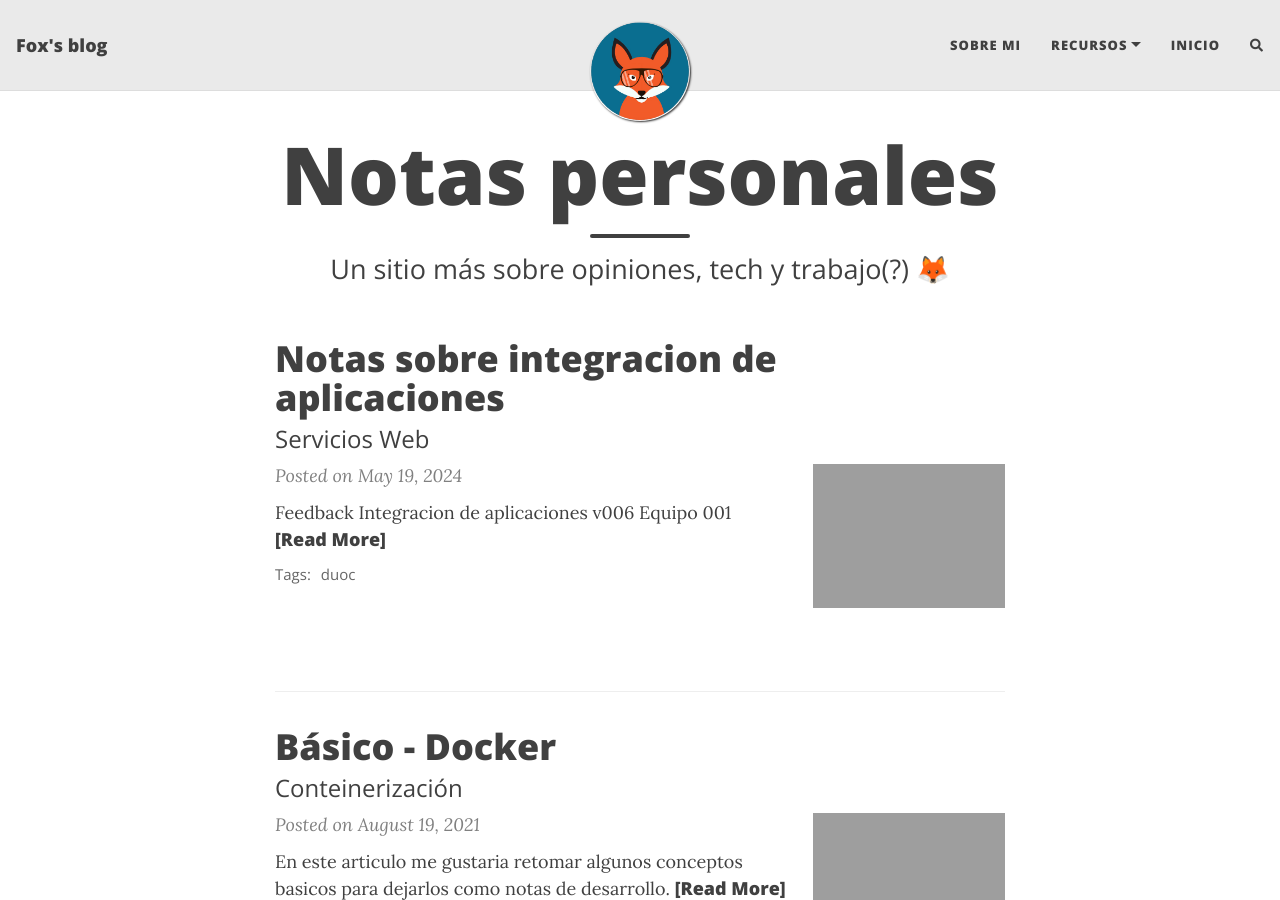
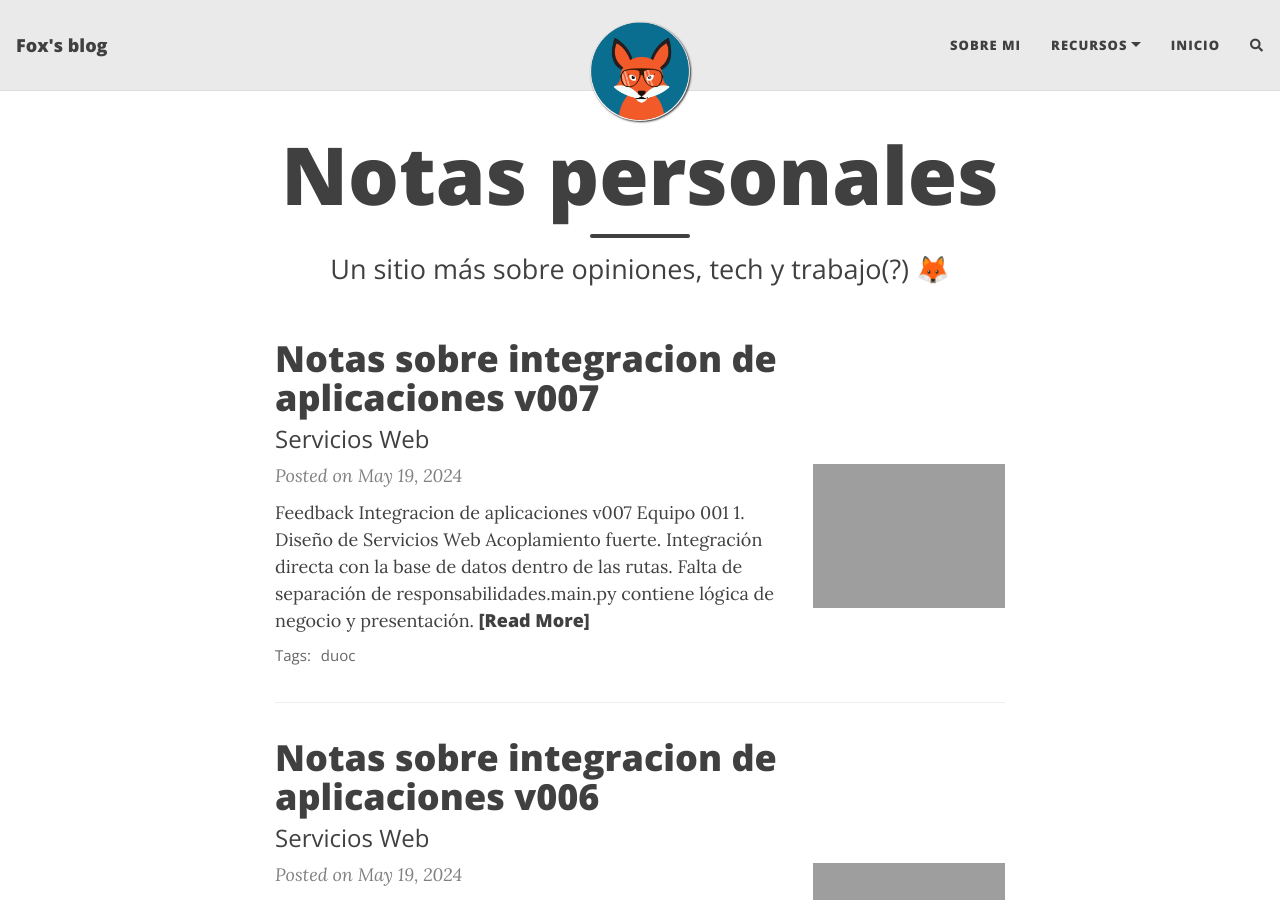
Before and after one commit to KariVillagran/karivillagran.github.io, a Jekyll site: the page built from index.html, in a window 1280 px wide and 900 px high. Built offline with Jekyll 4.4.1, drawn with Linux system fonts in a browser that asks for light colours; nearby versions of some CDN libraries; the list of posts is cut into pages by our own code; comment, search, counter and statistics services are not loaded; some of the changed lines change nothing that is shown.

Commit message:
publish v007 notes

````diff
--- a/_posts/2024-05-19-notes-v006.md
+++ b/_posts/2024-05-19-notes-v006.md
@@ -1,6 +1,6 @@
 ---
 layout: post
-title: Notas sobre integracion de aplicaciones
+title: Notas sobre integracion de aplicaciones v006
 subtitle: Servicios Web
 cover-img: /assets/img/path.jpeg
 thumbnail-img: /assets/img/thumb.jpeg
@@ -389,3 +389,7 @@ def get_db():
     finally:
         db.close()
 ```
+
+
+# Link de interes
+* [Catálogo de Patrones de Diseño - Refactoring Guru](https://refactoring.guru/es/design-patterns/catalog)
--- /dev/null
+++ b/_posts/2024-05-19-notes-v007.md
@@ -0,0 +1,378 @@
+---
+layout: post
+title: Notas sobre integracion de aplicaciones v007
+subtitle: Servicios Web
+cover-img: /assets/img/path.jpeg
+thumbnail-img: /assets/img/thumb.jpeg
+share-img: /assets/img/path.jpeg
+tags: [duoc]
+---
+# Feedback Integracion de aplicaciones v007
+# Equipo 001
+## 1. Diseño de Servicios Web
+- Acoplamiento fuerte. Integración directa con la base de datos dentro de las rutas.
+- Falta de separación de responsabilidades.`main.py` contiene lógica de negocio y presentación.
+
+## 2. Buenas Prácticas de Código
+- Código repetido. Código duplicado para ciertas operaciones.
+- Antipatrón: Nombres de variables no descriptivos. Nombres de variables y funciones poco claros.
+
+## 3. Patrones de Diseño
+- Singleton mal implementado. Implementación incorrecta del patrón Singleton.
+- Uso inapropiado de patrones. Aplicación de patrones sin entender su propósito.
+
+## 4. Seguridad
+- Información sensible en el código. Credenciales codificadas directamente en el código.
+- Falta de validación y sanitización de datos. Ausencia de mecanismos claros para validar y sanitizar entradas.
+
+## 5. Manejo de Errores
+- Manejo de errores genérico. Captura de excepciones generales sin diferenciación.
+- Falta de logs. Ausencia de registros detallados de errores.
+
+### 6. Base de Datos
+- No Normalización
+
+## 7. Alcance
+- Cantidad de servicios insuficiente. No se desarrollaron suficientes servicios para analizar el uso de patrones a nivel de base de datos.
+
+## 8.Similud
+- Fork del equipo 2
+
+# Equipo 002
+## 1. Diseño de Servicios Web
+- API sin Versionado
+- Paginacion, filtros
+
+## 2. Buenas Prácticas de Código
+- Código Espagueti
+- Hardcoding de Valores
+
+## 3. Patrones de Diseño
+- Singleton mal implementado
+- Uso incorrecto de DAO
+- God Object. Clase main tiene toda la responsabilidad
+
+## 4. Seguridad
+- Exposición de Datos Sensibles
+- Falta de Validación de Entradas
+
+## 5. Manejo de Errores
+- Captura de Excepciones Genéricas
+- No Loguear Errores
+- Ignorar Excepciones
+
+## 6. Base de Datos
+- No Normalización
+
+## 7. Alcance
+- Cantidad de servicios insuficiente: No se desarrollaron suficientes servicios para analizar el uso de patrones a nivel de base de datos.
+
+## 8.Similud
+- Fork del equipo 1
+
+# Equipo 003
+## 1. Diseño de Servicios Web
+- API sin versionado: No se observa una estructura de versionado en las rutas de la API, lo cual puede causar problemas de compatibilidad en futuras actualizaciones.
+- Endpoints monolíticos: Algunos endpoints manejan múltiples responsabilidades, dificultando el mantenimiento y la escalabilidad.
+
+## 2. Buenas Prácticas de Código
+- Hardcoding de valores: Existen valores hardcodeados en lugar de utilizar variables de entorno, afectando la flexibilidad y seguridad del código.
+
+## 3. Patrones de Diseño
+- Falta de separación de capas: La lógica de negocio y la lógica de acceso a datos no están claramente separadas, violando el principio de separación de responsabilidad.
+- No uso de interfaces: La falta de interfaces y abstracciones limita la flexibilidad y la capacidad de extender o modificar el sistema.
+- Acoplamiento fuerte: Existe un acoplamiento fuerte entre componentes, dificultando la reutilización de código y la realización de pruebas unitarias.
+
+## 4. Seguridad
+- Manejo inadecuado de JWT: En `user_jwt.py`, el manejo de tokens JWT podría mejorarse implementando mejores prácticas de seguridad, como la rotación de claves y la verificación de expiración. Solo se valida que el token pueda ser decode, pero no si ya expiro.
+- Exposición de información sensible: No se observa un adecuado manejo de variables de entorno para proteger información sensible.
+- Falta de validación de entrada: Falta de validaciones robustas en las entradas del usuario, abriendo vulnerabilidades a ataques como SQL Injection o XSS.
+
+## 5. Manejo de Errores
+- Falta de manejo centralizado de errores: No se implementa un middleware o mecanismo centralizado para el manejo de errores, llevando a respuestas inconsistentes y dificultando el mantenimiento.
+- Mensajes de error poco informativos: Los mensajes de error devueltos al cliente no son lo suficientemente descriptivos para permitir una rápida resolución de problemas.
+- No uso de logs estructurados: La falta de un sistema de logging estructurado dificulta la monitorización y el diagnóstico de problemas en producción.
+
+## 6. Base de Datos
+- Consultas en el código: Las consultas SQL se encuentran embebidas directamente en el código en lugar de usar un ORM o abstracción de datos.
+- No uso de migraciones: No se observan scripts o herramientas para la gestión de migraciones de la base de datos, complicando el mantenimiento y la evolución del esquema.
+- Falta de índices: No hay indicios de que se utilicen índices en la base de datos, afectando el rendimiento de las consultas a gran escala.
+
+
+# Equipo 004
+## 1. Diseño de Servicios Web
+- Endpoints no RESTful: Algunos endpoints no siguen las convenciones REST, dificultando la comprensión y mantenimiento.
+- Falta de versionado: No se implementa versionado en la API, lo que puede causar problemas de compatibilidad futura.
+
+## 2. Buenas Prácticas de Código
+- Código duplicado: Existe duplicación de lógica en varias rutas, lo que dificulta el mantenimiento.
+- Nombres de variables poco claros: Uso de nombres de variables no descriptivos, dificultando la legibilidad.
+- Hardcoding de valores: Existen valores hardcodeados en lugar de utilizar variables de entorno, afectando la flexibilidad y seguridad del código.
+
+## 3. Patrones de Diseño
+- Lógica de negocio en controladores: Se coloca demasiada lógica en los controladores en lugar de separarla en servicios.
+- Acoplamiento fuerte: Dependencias entre módulos sin interfaces claras, lo que aumenta el acoplamiento.
+- Implementacion de algun patron. Ej: MVC con responsabilidades claras
+
+## 4. Seguridad
+- Validación insuficiente: Falta de validación adecuada en las entradas del usuario.
+- Gestión de sesiones: Uso de sesiones sin medidas adecuadas para evitar hijacking.
+- Sin ORM: Posibilidad de SQL injection
+
+## 5. Manejo de Errores
+- Errores genéricos: Retorno de errores genéricos sin información adecuada para el cliente.
+- Falta de logging: Insuficiente registro de errores para diagnósticos.
+- Propagación de excepciones: Propagación de excepciones sin manejadores adecuados.
+
+## 6. Base de Datos
+- Consultas no optimizadas: Consultas a la base de datos no optimizadas, lo que puede afectar el rendimiento.
+- Falta de índices: No se utilizan índices en tablas, lo que puede ralentizar las consultas.
+- Estructura de base de datos rígida: Diseño de base de datos que no permite cambios o expansiones fáciles.
+- Falta implementacion de un ORM
+
+# Equipo 005
+## 1. Diseño de Servicios Web
+- Acoplamiento fuerte: Los servicios están altamente interdependientes.
+- Uso incorrecto de HTTP: No se siguen las convenciones RESTful. Ej. ordenes/index app get/productos no tiene codigo status.
+- Implementacion de algun patron. Ej: MVC con responsabilidades claras
+
+## 2. Buenas Prácticas de Código
+- Código repetitivo: Existe código duplicado en varias partes.
+- Nombres de variables no descriptivos: Nombres de variables poco claros.
+
+## 3. Patrones de Diseño
+- Singleton mal implementado: Problemas con el estado compartido.
+- God Object: Objetos que manejan demasiadas responsabilidades.
+- Implementacion de algun patron. Ej: MVC con responsabilidades claras
+
+## 4. Seguridad
+- Falta de validación de entradas: Riesgo de inyecciones SQL o XSS.
+- Información sensible en el código: Inclusión de credenciales en el código fuente.
+- Uso de versiones desactualizadas de librerías: Librerías obsoletas con vulnerabilidades.
+
+## 5. Manejo de Errores
+- Exceptions silenciosas: Capturar excepciones sin manejarlas adecuadamente.
+- Información de errores no específica: Mensajes de error poco útiles.
+- Dependencia de excepciones para el control de flujo: Uso excesivo de excepciones para el flujo normal.
+
+## 6. Base de Datos
+- N+1 Queries: Múltiples consultas en lugar de una optimizada.
+- Falta de índices: Problemas de rendimiento por falta de índices adecuados.
+- Datos no normalizados: Estructuras de datos redundantes y no normalizadas.
+- ORM: SQL hardcodeado
+
+
+# Equipo 006
+## 1. Diseño de Servicios Web
+- Falta de documentación en la API, lo que dificulta la comprensión y uso de los endpoints.
+- No utilizar métodos HTTP correctamente (por ejemplo, usar GET para operaciones que deberían ser POST).
+
+## 2. Buenas Prácticas de Código
+- Nombres de variables y funciones no descriptivos, lo que reduce la legibilidad del código.
+- Hardcoding de valores: Existen valores hardcodeados en lugar de utilizar variables de entorno, afectando la flexibilidad y seguridad del código.
+
+## 3. Patrones de Diseño
+- No utilizar patrones de diseño como Singleton o Factory, llevando a una pobre organización del código.
+- Dependencias directas entre clases sin utilizar inyección de dependencias, lo que dificulta las pruebas unitarias.
+
+## 4. Seguridad
+- No validar adecuadamente los datos de entrada del usuario, lo que podría llevar a vulnerabilidades como inyecciones SQL.
+
+## 5. Manejo de Errores
+- No capturar y manejar excepciones correctamente, lo que puede llevar a caídas inesperadas del sistema.
+- Mensajes de error poco informativos que no ayudan a identificar y solucionar problemas.
+
+## 6. Base de Datos
+- No normalizar adecuadamente las tablas, lo que lleva a redundancia de datos y posibles inconsistencias.
+- Falta de índices en las tablas, lo que puede causar problemas de rendimiento en consultas frecuentes.
+
+
+# Equipo 007
+
+## 1. Diseño de servicios web
+- Sin versionamiento de api (en codigo no aprecie algun `/api/v1/endpoint`)
+
+## 2. Buenas prácticas de código
+- Manejar constantes en vez de valores en duro. Ej: HTTP status codes
+
+## 3. Patrones de diseño
+- Como es un service bus de un privado, revisar documentacion. https://www.oracle.com/technical-resources/articles/middleware/soa-jellema-esb-pattern.html
+
+## 4. Seguridad
+- Propenso a SQL Inyection
+- Hardcodign de valores. Ej: `Tbk-Api-Key-Id`
+
+## 5. Manejo de errores
+- Manejo escaso de flujos de error
+
+## 6. Base de datos
+- Dado que es un producto oracle, potencia la implementacion de procedimientos de Oracle. Todo esta con SQL plano. Esto seria el equivalente a tener un ORM en otros lenguajes de programacion.
+
+## Generales
+- Dado que utlizan un producto muy cerrado, es dificil tener una matriz de buenas practicas. Por ello, la documentacion oficial es la que deberia definir su estrategia de coding y pienso que cometen los mismos errores que el resto de los equipos, pero con otra tecnologia mas cerrada. Favor revisen el feedback de los otros equipos.
+
+
+# Equipo 008
+## 1. Diseño de servicios web
+- Acoplamiento fuerte entre servicios
+- No utilizar contratos explícitos. No hay una gestion de interfaces que permitan la generalizacion de objetos de python.
+- Sobrecarga de un solo servicio
+
+## 2. Buenas prácticas de código
+- Código duplicado
+- Nombres de variables no descriptivos
+
+## 3. Patrones de diseño
+- Antipatrones Singleton abusivo sin utilizar inyeccion de dependencia
+- Abstract Factory para la craecion de objetos
+
+## 4. Seguridad
+- Hardcoding de valores en codigo. Ej. `Tbk-Api-Key-Id`
+- Falta de validación de entrada: No validar adecuadamente la entrada de los usuarios, permitiendo ataques como XSS o inyección de código.
+
+## 5. Manejo de errores
+- Captura general de excepciones: Usar bloques de captura que capturen excepciones genéricas, lo que dificulta la identificación y manejo adecuado de errores específicos.
+- Exceptions silenciosas: Capturar excepciones y no tomar ninguna acción, lo que puede ocultar errores y dificultar la detección de problemas.
+- Falta de logs detallados: No registrar suficiente información sobre los errores, dificultando la depuración y resolución de problemas.
+
+## 6. Base de datos
+- Nombres de tablas y columnas no descriptivos
+- Falta de normalización
+- No uso de índices
+
+## 7.Similud
+- Fork del equipo 9
+
+# Equipo 009
+## 1. Diseño de servicios web
+- Acoplamiento fuerte entre servicios
+- No utilizar contratos explícitos. No hay una gestion de interfaces que permitan la generalizacion de objetos de python.
+- Sobrecarga de un solo servicio
+
+## 2. Buenas prácticas de código
+- Código duplicado
+- Nombres de variables no descriptivos
+
+## 3. Patrones de diseño
+- Antipatrones Singleton abusivo sin utilizar inyeccion de dependencia
+- Abstract Factory para la craecion de objetos
+
+## 4. Seguridad
+- Hardcoding de valores en codigo. Ej. `Tbk-Api-Key-Id`
+- Falta de validación de entrada: No validar adecuadamente la entrada de los usuarios, permitiendo ataques como XSS o inyección de código.
+
+## 5. Manejo de errores
+- Captura general de excepciones: Usar bloques de captura que capturen excepciones genéricas, lo que dificulta la identificación y manejo adecuado de errores específicos.
+- Exceptions silenciosas: Capturar excepciones y no tomar ninguna acción, lo que puede ocultar errores y dificultar la detección de problemas.
+- Falta de logs detallados: No registrar suficiente información sobre los errores, dificultando la depuración y resolución de problemas.
+
+## 6. Base de datos
+- Nombres de tablas y columnas no descriptivos
+- Falta de normalización
+- No uso de índices
+
+## 7.Similud
+- Fork del equipo 8
+
+
+# Recomendaciones Generales
+- Seguir principios SOLID en el diseño de software.
+- Realizar revisiones de seguridad y utilizar herramientas de análisis estático.
+- Optimizar las consultas a la base de datos y asegurar la normalización adecuada de los datos.
+
+
+# Ejemplos FLASK
+**Como se deberia ver SQLAclvhemy como ORM**
+
+```
+from flask_sqlalchemy import SQLAlchemy
+
+db = SQLAlchemy()
+
+class Usuario(db.Model):
+    id = db.Column(db.Integer, primary_key=True)
+    nombre = db.Column(db.String(80), nullable=False)
+    email = db.Column(db.String(120), unique=True, nullable=False)
+
+```
+
+```
+# Suponiendo que ya tienes una instancia de Flask y SQLAlchemy configurada
+from your_application import db, Usuario
+
+# Realizando una consulta para obtener todos los usuarios
+usuarios = Usuario.query.all()
+
+# Imprimiendo los usuarios obtenidos
+for usuario in usuarios:
+    print(f"ID: {usuario.id}, Nombre: {usuario.nombre}, Email: {usuario.email}")
+```
+
+# Ejemplos Buenas practicas de codigo
+**Antipatrón: Credenciales en el Código**
+- **Descripción**: Las credenciales de base de datos o API keys están hardcodeadas en el código fuente.
+- **Ejemplo**: Variables en duro en codigo `*.py`.
+- **Solución**: Utilizar variables de entorno para manejar credenciales sensibles.
+
+```
+# Inseguro
+DB_USER = "user"
+DB_PASSWORD = "password"
+
+# Seguro
+import os
+DB_USER = os.getenv("DB_USER")
+DB_PASSWORD = os.getenv("DB_PASSWORD")
+```
+
+**Antipatrón: Errores Silenciosos**
+- **Descripción**: Errores son capturados y suprimidos sin informar al usuario o registrar los detalles para análisis futuro.
+- **Ejemplo**: Uso de `try`/`except` sin un manejo adecuado del error.
+- **Solución**: Implementar un sistema de logging y manejo de excepciones informativo.
+
+```
+# Manejo de errores incorrecto
+try:
+    # código
+except Exception:
+    pass
+
+# Correcto
+import logging
+
+try:
+    # código
+except Exception as e:
+    logging.error(f"Error occurred: {e}")
+    raise
+```
+
+**Antipatrón: DB multi-instanciacion**
+- **Descripción**: Uso incorrecto de la instancia de conexion
+- **Ejemplo**: Instanciacion en cada metodo que requiere conexion a la db
+- **Solución**: Implementar un patron singleton para la conexion. Este debe ir acompañado de un patron de diseño: Inyeccion de dependencia.
+
+```
+from sqlalchemy import create_engine
+from sqlalchemy.ext.declarative import declarative_base
+from sqlalchemy.orm import sessionmaker
+import os
+
+DATABASE_URL = os.getenv('DATABASE_URL')
+
+engine = create_engine(DATABASE_URL)
+SessionLocal = sessionmaker(autocommit=False, autoflush=False, bind=engine)
+Base = declarative_base()
+
+# Uso de la sesión en una función
+def get_db():
+    db = SessionLocal()
+    try:
+        yield db
+    finally:
+        db.close()
+```
+
+
+# Link de interes
+* [Catálogo de Patrones de Diseño - Refactoring Guru](https://refactoring.guru/es/design-patterns/catalog)
````
